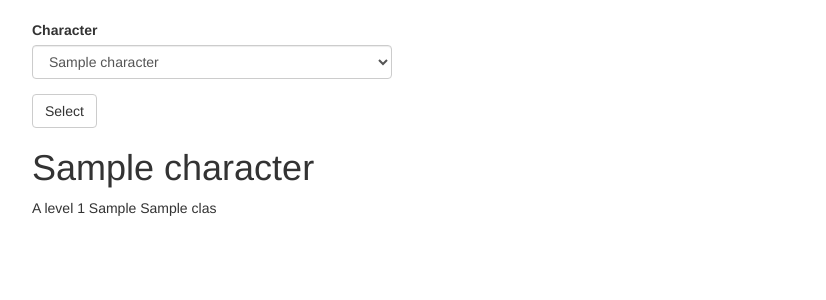
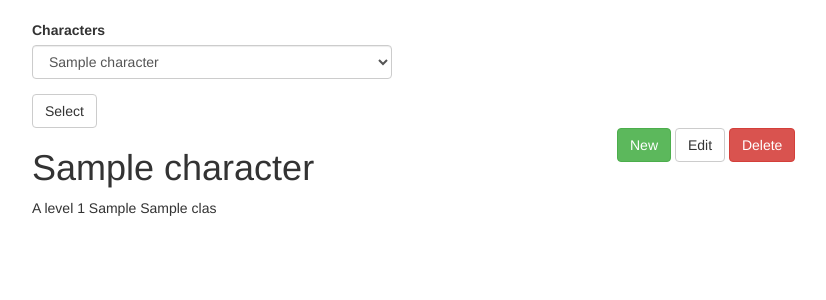
Before and after one commit to lindenhutchinson/spell-caster, a Flask app: page /char in a window 1280 px wide. Shown: the part 52-352 px from the top of the page, without its empty margins (38-864 px from the left). Run offline with Flask 2, Linux system fonts and the light colour scheme; a user stored in the database is signed in; tables that the repository leaves empty hold one stand-in row (values such as "Sample post"); some libraries are stand-ins or nearby versions.

Commit message:
SC-10 SC-2 delete and edit a character

```diff
--- a/app/controllers/character.py
+++ b/app/controllers/character.py
@@ -12,12 +12,20 @@ from app.forms import CharacterForm
 from app.forms import PickCharacterForm
 
 
-def show():
+def view():
     if not current_user.is_authenticated:
         flash("Please login first!")
         return redirect(url_for('login'))
 
-    char = Character.query.get(session['char_id'])
+    if current_user.characters.count() == 0:
+        flash("Please create a character first!")
+        return redirect(url_for('create'))
+
+
+    char = current_user.characters.filter_by(id=session['char_id']).first()
+
+    if not char:
+        char = current_user.characters.first()
 
     form = PickCharacterForm()
 
@@ -25,7 +33,7 @@ def show():
 
     if form.is_submitted():
         session['char_id'] = form.character.data
-        return redirect(url_for('show'))
+        return redirect(url_for('view'))
 
     return render_template('char.html', char=char, form=form, title=char.name)
 
@@ -45,6 +53,56 @@ def create():
         db.session.commit()
         session['char_id'] = char.id
         flash("Created character!")
-        return redirect(url_for('show'))
+        return redirect(url_for('view'))
 
     return render_template('form.html', form=form, title="Create Character")
+
+def edit():
+    if not current_user.is_authenticated:
+        flash("Please login first!")
+        return redirect(url_for('login'))
+
+    if not int(session['char_id']) in [c.id for c in current_user.characters]:
+        flash("Please select a character first!")
+        return redirect(url_for('view'))
+
+    char = current_user.characters.filter_by(id=session['char_id']).first()
+
+    form = CharacterForm()
+
+    form.class_id.choices = [(g.id, g.name) for g in _Class.query.order_by('name')]
+
+    form.name.data = char.name
+    form.race.data = char.race
+    form.level.data = char.level
+    form.saving_throw.data = char.saving_throw
+    form.ability_score.data = char.ability_score
+    form.class_id.data = char.class_id
+
+    if form.validate_on_submit():
+        char.name = form.name.data
+        char.race = form.race.data
+        char.level = form.level.data
+        char.saving_throw = form.saving_throw.data
+        char.ability_score = form.ability_score.data
+        char.class_id = form.class_id.data
+        db.session.add(char)
+        db.session.commit()
+        flash("Updated character!")
+        return redirect(url_for('view'))
+
+    return render_template('form.html', form=form, title="Edit Character")
+
+def delete():
+    if not current_user.is_authenticated:
+        flash("Please login first!")
+        return redirect(url_for('login'))
+
+    if not session['char_id']:
+        flash("Please select a character first!")
+        return redirect(url_for('view'))
+
+    current_user.characters.filter_by(id=session['char_id']).delete()
+    db.session.commit()
+    flash("Character deleted!")
+    return redirect(url_for('view'))
--- a/app/controllers/user.py
+++ b/app/controllers/user.py
@@ -1,4 +1,4 @@
-from flask import render_template, flash, redirect, url_for
+from flask import render_template, flash, redirect, url_for, session
 from flask_wtf import FlaskForm
 from flask_login import current_user, login_user, logout_user
 from app.models.user import User
@@ -35,5 +35,6 @@ def login():
     return render_template('form.html', form=form, title="Login")
 
 def logout():
+    session['char_id'] = ''
     logout_user()
     return redirect(url_for('index'))
--- a/app/forms.py
+++ b/app/forms.py
@@ -44,5 +44,5 @@ class CharacterForm(FlaskForm):
 class PickCharacterForm(FlaskForm):
     """Select your character."""
 
-    character = SelectField(u'Character')
+    character = SelectField(u'Characters')
     submit = SubmitField('Select')
--- a/app/router.py
+++ b/app/router.py
@@ -21,4 +21,6 @@ def routes(app):
     app.add_url_rule('/login', view_func=user.login, methods=['GET','POST'])
     app.add_url_rule('/logout', view_func=user.logout)
     app.add_url_rule('/char/create', view_func=character.create, methods=['GET','POST'])
-    app.add_url_rule('/char', view_func=character.show, methods=['GET','POST'])
+    app.add_url_rule('/char/edit', view_func=character.edit, methods=['GET','POST'])
+    app.add_url_rule('/char/delete', view_func=character.delete, methods=['GET','POST'])
+    app.add_url_rule('/char', view_func=character.view, methods=['GET','POST'])
--- a/app/templates/char.html
+++ b/app/templates/char.html
@@ -1,12 +1,20 @@
-{% extends "base.html" %}
-{% import 'bootstrap/wtf.html' as wtf %}
-
-{% block app_content %}
+{% extends "base.html" %} {% import 'bootstrap/wtf.html' as wtf %} {% block
+app_content %}
 <div class="row">
   <div class="col-md-4">
     {{ wtf.quick_form(form) }}
   </div>
 </div>
+<div class="row">
+  <div class="col-md-6">
     <h1>{{ char.name }}</h1>
     <p>A level {{ char.level }} {{ char.race }} {{ char._class.name }}</p>
+  </div>
+  <div class="col-md-6">
+    <a href="{{ url_for('create') }}" class="btn btn-success">New</a>
+    <a href="{{ url_for('edit') }}" class="btn btn-default">Edit</a>
+    <a href="{{ url_for('delete') }}" onclick="return confirm('Are you sure you want to delete this character? You cannot get them back!')" class="btn btn-danger">Delete</a>
+  </div>
+</div>
+
 {% endblock %}
--- a/app/templates/form.html
+++ b/app/templates/form.html
@@ -6,6 +6,7 @@
     <div class="row">
         <div class="col-md-4">
             {{ wtf.quick_form(form) }}
+            <input class="btn btn-danger" action="action" onclick="confirm('Nothing will be saved!'); window.history.go(-1); return false;" type="button" value="Cancel" />
         </div>
     </div>
 {% endblock %}
```
Lines whose indentation alone changed are shown as unchanged.
